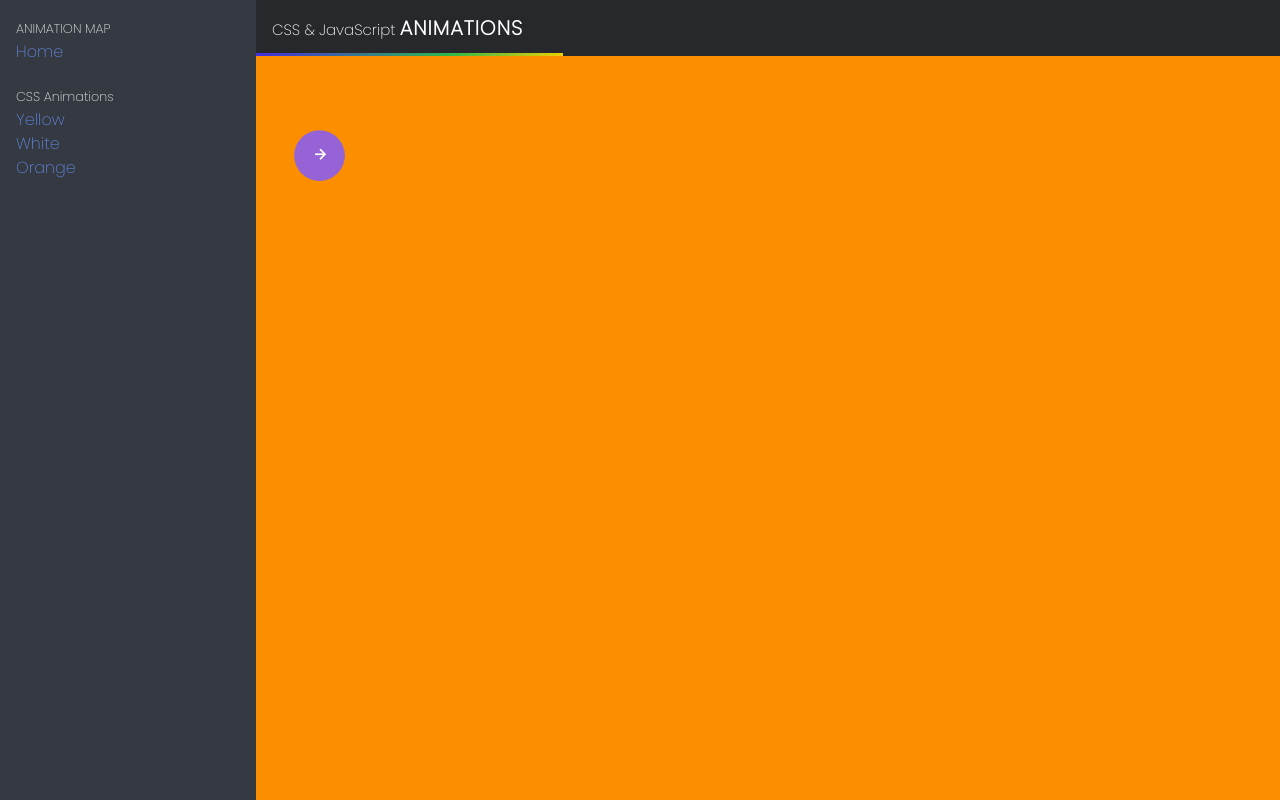
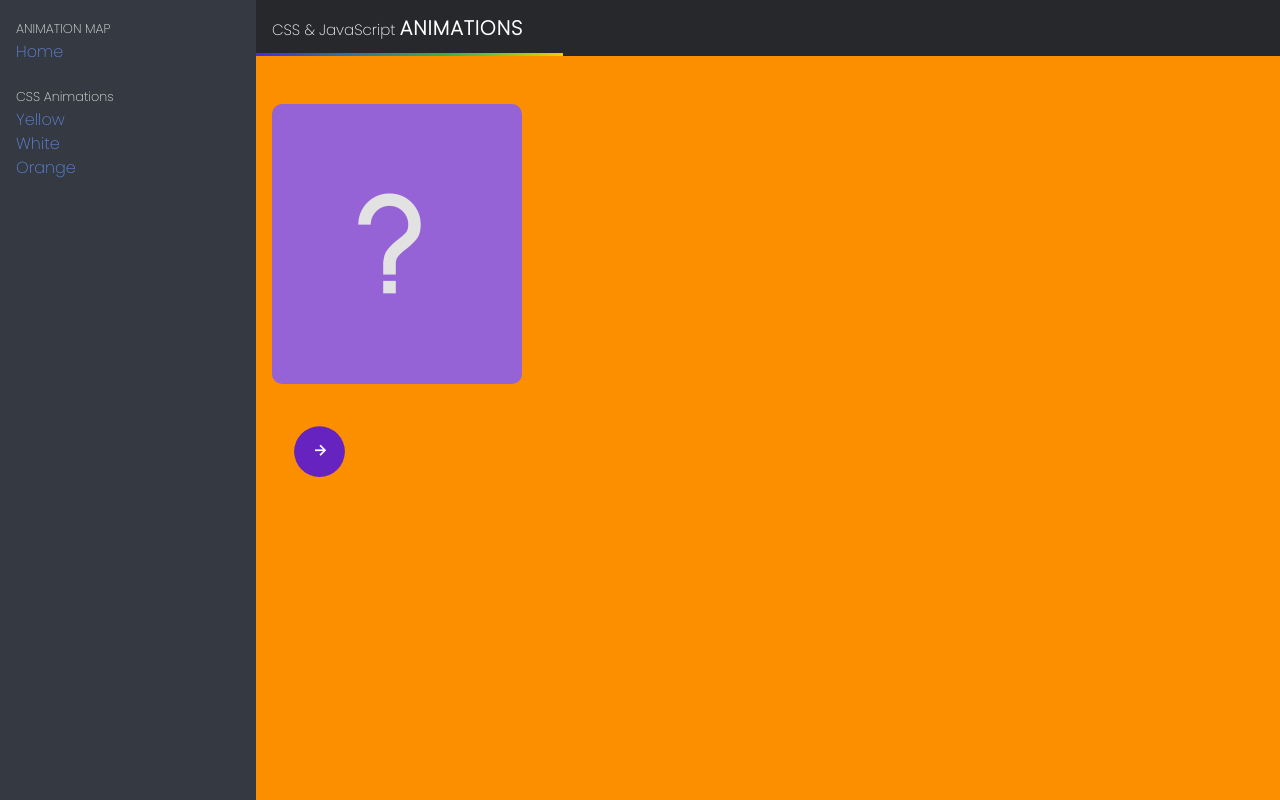
Before and after one commit to caomei1806/css-js-animations, a React (Create React App) app: page /orange in a window 1280 px wide. Built offline with nearby package versions, Linux system fonts and the light colour scheme.

Commit message:
:grey_question: :purple_heart: Orange Animation: Linear Slider added

```diff
--- a/src/App.scss
+++ b/src/App.scss
@@ -161,6 +161,7 @@
 						background-size: 800vw;
 						-webkit-text-fill-color: transparent;
 						-webkit-background-clip: text;
+						background-clip: text;
 						animation: colorShift 15s ease infinite;
 						position: relative;
 						span {
@@ -248,19 +249,44 @@
 			background-color: rgb(252, 143, 0);
 			padding: 3rem 1rem;
 
-			.inner {
+			.slide-card-circle,
+			.slide-card-linear {
 				width: 250px;
-				padding: 0rem 1rem 1rem 1rem;
-				background-color: rgb(149, 99, 214);
 				border-radius: 10px;
-				clip-path: circle(10% at 19% 20%);
+				position: relative;
 				transition: all 0.5s ease-in-out;
 				cursor: pointer;
 				color: #e2e2e2;
-				position: relative;
+			}
+			.slide-card-linear {
+				background-color: rgb(149, 99, 214);
+				i {
+					position: absolute;
+					font-size: 150px;
+					top: 23%;
+					left: 17%;
+				}
+				.inner {
+					width: 100%;
+					background-color: white;
+					border-radius: 10px;
+					clip-path: inset(0% 0% 0% 100%);
+					transition: all 0.5s ease-in-out;
+					color: black;
+					padding: 2rem 1rem;
+				}
+				&:hover .inner {
+					clip-path: inset(0% 0% 0% 0%);
+				}
+			}
+			.slide-card-circle {
+				background-color: rgb(103, 35, 192);
+				padding: 0rem 1rem 1rem 1rem;
+				clip-path: circle(10% at 19% 20%);
+
 				&:hover {
 					clip-path: circle(75%);
-					background-color: rgb(104, 5, 5);
+					background-color: rgb(21, 124, 116);
 				}
 				&:hover span {
 					opacity: 0;
--- a/src/componenets/Orange.tsx
+++ b/src/componenets/Orange.tsx
@@ -3,11 +3,9 @@ import React from "react";
 export const Orange = () => {
   return (
     <div className="orange-screen">
-      <div className="slide-card">
+      <div className="slide-card-linear mb-3">
+        <i className="bx bx-question-mark"></i>
         <div className="inner">
-          <span>
-            <i className="bx bx-right-arrow-alt"></i>
-          </span>
           <h1>Hello</h1>
           <p>
             Lorem ipsum dolor sit amet, consectetur adipisicing elit. Saepe
@@ -16,6 +14,17 @@ export const Orange = () => {
           </p>
         </div>
       </div>
+      <div className="slide-card-circle">
+        <span>
+          <i className="bx bx-right-arrow-alt"></i>
+        </span>
+        <h1>Hello</h1>
+        <p>
+          Lorem ipsum dolor sit amet, consectetur adipisicing elit. Saepe
+          facilis suscipit corrupti quidem aliquid veniam repudiandae libero
+          distinctio fuga voluptatum?
+        </p>
+      </div>
     </div>
   );
 };
```
